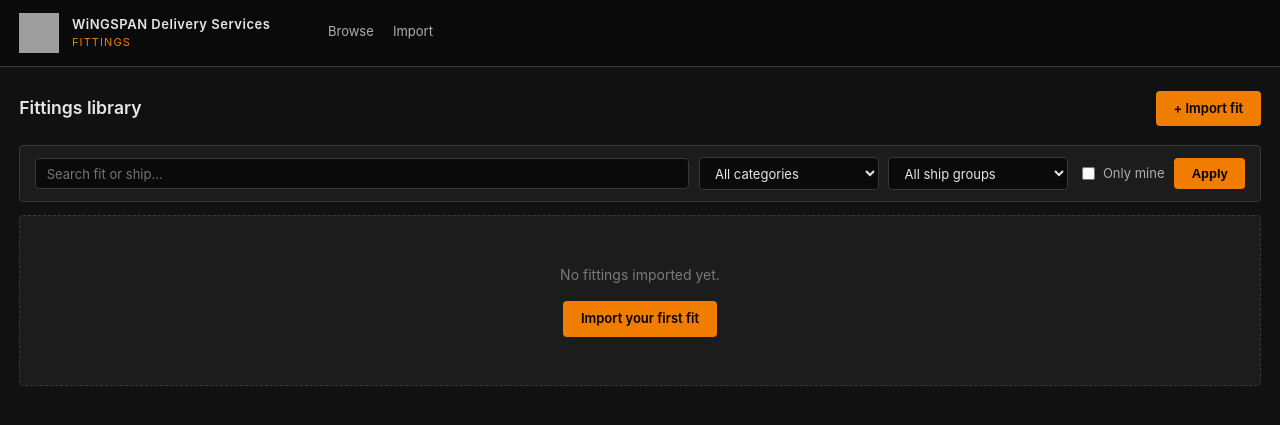
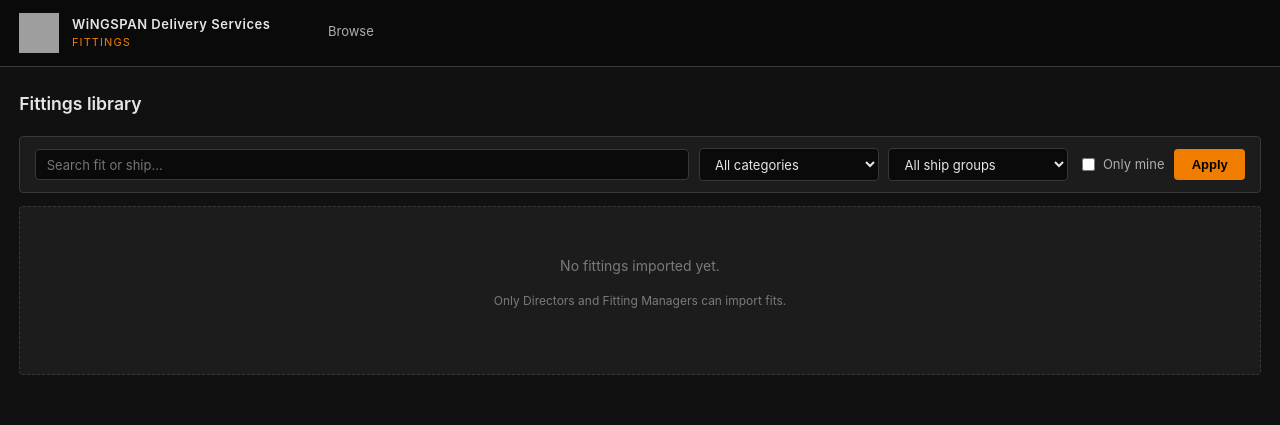
Before and after one commit to zeratulsheppard/wds-fittings, a FastAPI app: template app/templates/index.html in a window 1280 px wide. Shown: the top 425 px of the page. Run offline with FastAPI, Linux system fonts and the light colour scheme; the template is opened without the code that fills it, so the values that code supplies are empty; parts of the project's set-up code (start-up, migrations or seed data) failed here and were passed over; grey boxes are pictures that could not be loaded.

Commit message:
Restrict imports to Directors and Fitting Managers
- New auth.require_fits_manager dep gates GET + POST /import with 403
  for anyone lacking the Director role, Fitting_Manager role, or
  "Fitting Manager" corp title.
- Hide the "+ Import fit" button, the nav-bar "Import" link, and the
  empty-state import button for non-managers. Non-manager empty-state
  now explains why the button is missing rather than showing a dead
  link that would 403.

```diff
--- a/app/routes/pages.py
+++ b/app/routes/pages.py
@@ -8,7 +8,7 @@
 from fastapi.templating import Jinja2Templates
 
 from .. import config, db
-from ..auth import User, require_user
+from ..auth import User, require_fits_manager, require_user
 from ..parsers import (
     Fit,
     ParseError,
@@ -169,7 +169,7 @@
 
 
 @router.get("/import", response_class=HTMLResponse)
-async def import_page(request: Request, user: User = Depends(require_user)):
+async def import_page(request: Request, user: User = Depends(require_fits_manager)):
     return templates.TemplateResponse(
         request, "import.html",
         {
@@ -230,7 +230,7 @@
 @router.post("/import", response_class=HTMLResponse)
 async def import_submit(
     request: Request,
-    user: User = Depends(require_user),
+    user: User = Depends(require_fits_manager),
     fmt: str = Form(...),
     text: Optional[str] = Form(None),
     file: Optional[UploadFile] = File(None),
--- a/app/templates/base.html
+++ b/app/templates/base.html
@@ -19,7 +19,9 @@
       </div>
       <nav class="header-nav">
         <a href="/" class="nav-link">Browse</a>
+        {% if user and user.can_manage_fits %}
         <a href="/import" class="nav-link">Import</a>
+        {% endif %}
       </nav>
       <div class="header-right">
         {% if user %}
--- a/app/templates/index.html
+++ b/app/templates/index.html
@@ -31,7 +31,9 @@
 {% block content %}
 <div class="page-head">
   <h1 class="page-title">Fittings library</h1>
+  {% if user.can_manage_fits %}
   <a href="/import" class="btn-primary">+ Import fit</a>
+  {% endif %}
 </div>
 
 <form method="GET" action="/" class="filter-bar">
@@ -99,7 +101,11 @@
     <a href="/" class="btn-primary">Clear filters</a>
   {% else %}
     <p>No fittings imported yet.</p>
+    {% if user.can_manage_fits %}
     <a href="/import" class="btn-primary">Import your first fit</a>
+    {% else %}
+    <p class="muted">Only Directors and Fitting Managers can import fits.</p>
+    {% endif %}
   {% endif %}
 </div>
 {% endif %}
```
Also changed, not shown: app/auth.py (+7 -0 lines).
